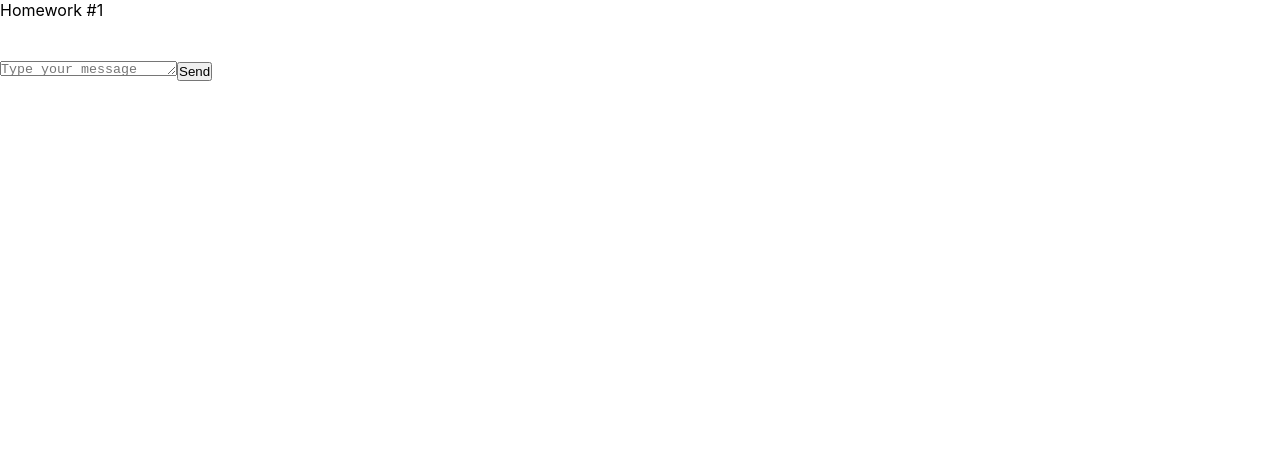
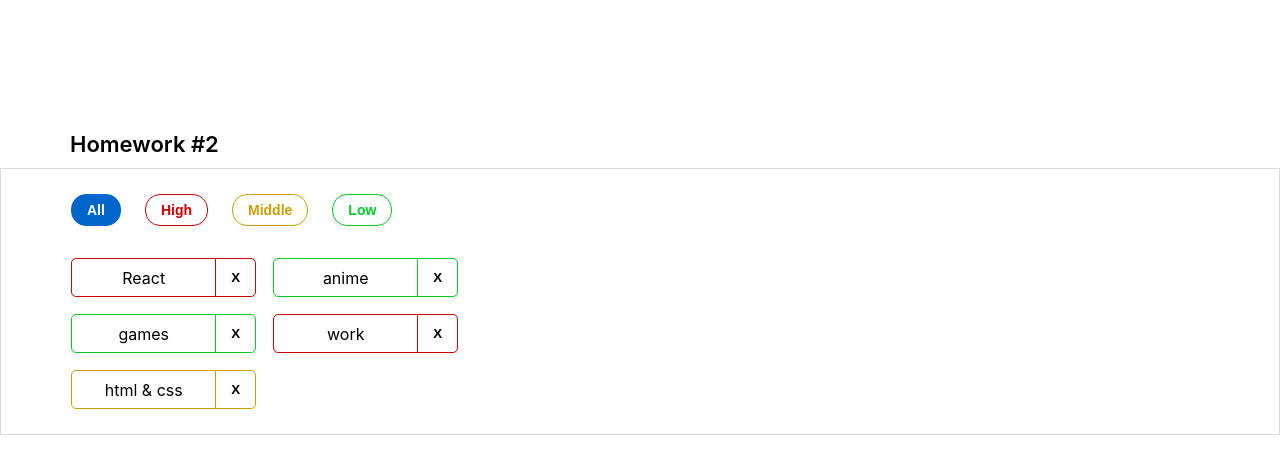
Before and after one commit to vetal1136/hws2-master, a React (Create React App) app: page / in a window 1280 px wide. Shown: the top 474 px of the page. Built offline with nearby package versions, Linux system fonts and the light colour scheme.

Commit message:
2 sprint 2 week 2 homework

```diff
--- a/package.json
+++ b/package.json
@@ -1,6 +1,6 @@
 {
   "name": "hws2",
-  "homepage": "http://IgnatZakalinsky.github.io/hws2",
+  "homepage": "http://vetal1136.github.io/hws2-master",
   "version": "0.1.0",
   "private": true,
   "dependencies": {
--- a/src/s1-main/App.module.css
+++ b/src/s1-main/App.module.css
@@ -1,11 +1,20 @@
 .App {
-    --header_height: 60px;
+
 }
 
 .hw {
-
+    max-width: 1280px;
+    border: 1px solid rgb(217, 217, 217);
+    margin: 0 auto;
+    padding: 25px 70px;
 }
 
 .hwTitle {
+    font-size: 22px;
+    font-weight: 600;
+    line-height: 27px;
+    max-width: 1280px;
+    margin: 131px auto 10px;
+    padding-left: 70px;
 
 }
--- a/src/s1-main/App.tsx
+++ b/src/s1-main/App.tsx
@@ -1,13 +1,15 @@
 import React from 'react'
 import s from './App.module.css'
-import HW1 from '../s2-homeworks/hw01/HW1'
+import HW2 from "../s2-homeworks/hw02/HW2";
+import HW1 from '../s2-homeworks/hw01/HW1';
+
 
 function App() {
     return (
         <div className={s.App}>
-            <HW1/>
+            {/*<HW1/>*/}
             {/*раскомментировать по ходу выполнения*/}
-            {/*<HW2/>*/}
+            <HW2/>
             {/*<HW3/>*/}
             {/*<HW4/>*/}
 
--- a/src/s2-homeworks/hw01/HW1.tsx
+++ b/src/s2-homeworks/hw01/HW1.tsx
@@ -4,6 +4,7 @@
 import s2 from '../../s1-main/App.module.css'
 import FriendMessage from './friend-message/FriendMessage'
 import avatar from './avatar.png'
+import message from "./message/Message";
 
 /*
 * 1 - описать тип MessageType
@@ -14,29 +15,43 @@
 * */
 
 // нужно создать правильный тип вместо any
-export type MessageType = any
+export type MessageType = {
+    id: number,
+    user: UserMessageType,
+    message: TextMessageType
 
+}
+
+export type UserMessageType = {
+    avatar: string,
+    name: string
+}
+
+export type TextMessageType = {
+    text: string,
+    time: string
+}
 // структуру объекта не менять
 export const message0: MessageType = {
     id: 0,
     user: {
         avatar: avatar, // можно менять
-        name: 'Some Name',  // можно менять
+        name: 'Ivan',  // можно менять
     },
     message: {
         text: 'some textsome textsome textsome textsome textsome textsome text', // можно менять
-        time: '22:00', // можно менять
+        time: '22:22', // можно менять
     },
 }
 export const friendMessage0: MessageType = {
     id: 100,
     user: {
         avatar: avatar, // можно менять
-        name: 'Friend Name', // можно менять
+        name: 'Mark', // можно менять
     },
     message: {
         text: 'зеркальное сообщение для тренировки css', // можно менять
-        time: '22:00', // можно менять
+        time: '11:11', // можно менять
     },
 }
 
@@ -58,4 +73,5 @@
     )
 }
 
+
 export default HW1
--- a/src/s2-homeworks/hw01/friend-message/FriendMessage.tsx
+++ b/src/s2-homeworks/hw01/friend-message/FriendMessage.tsx
@@ -1,8 +1,15 @@
 import React from 'react'
 import s from './FriendMessage.module.css'
+import {MessageType} from "../HW1";
+
+export type FriendMessagePropsType = {
+    message:MessageType
+
+}
+
 
 // создать тип вместо any и отобразить приходящие данные
-const FriendMessage = (props: any) => {
+const FriendMessage = (props: FriendMessagePropsType) => {
     return (
         <div
             id={'hw1-friend-message-' + props.message.id}
@@ -11,6 +18,7 @@
             <div className={s.friendImageAndText}>
                 <img
                     id={'hw1-friend-avatar-' + props.message.id}
+                    src={props.message.user.avatar}
                     // создаёт студент
 
                     //
@@ -20,6 +28,7 @@
                         id={'hw1-friend-name-' + props.message.id}
                         className={s.friendName}
                     >
+                        {props.message.user.name}
                         {/*создаёт студент*/}
 
                         {/**/}
@@ -28,6 +37,7 @@
                         id={'hw1-friend-text-' + props.message.id}
                         className={s.friendMessageText}
                     >
+                        {props.message.message.text}
                         {/*создаёт студент*/}
 
                         {/**/}
@@ -38,6 +48,7 @@
                 id={'hw1-friend-time-' + props.message.id}
                 className={s.friendTime}
             >
+                {props.message.message.time}
                 {/*создаёт студент*/}
 
                 {/**/}
--- a/src/s2-homeworks/hw01/message-sender/MessageSender.module.css
+++ b/src/s2-homeworks/hw01/message-sender/MessageSender.module.css
@@ -1,18 +1,37 @@
 .sendForm {
-
+    margin-top: 55px;
+    display: flex;
+    gap: 30px;
 }
 
 .textarea {
-
+    flex-grow: 1;
+    resize: none;
+    border-radius: 20px;
+    background-color: rgb(245, 247, 251);
+    border: none;
+    display: flex;
+    align-items: center;
+    min-height: 40px;
+    padding-top: 15px;
+    padding-left: 20px;
 }
 
 .button {
+    color: white;
+    font-size: 16px;
+    font-weight: 600;
+    line-height: 20px;
+    padding: 10px 40px;
+    border-radius: 20px;
+    background: rgb(0, 102, 204);
+    border: none;
 
 }
 
 .button:hover {
-
+    background: rgb(93, 152, 213);
 }
 .button:active {
-
+    background: rgb(185, 199, 215);
 }
--- a/src/s2-homeworks/hw01/message/Message.tsx
+++ b/src/s2-homeworks/hw01/message/Message.tsx
@@ -1,27 +1,35 @@
 import React from 'react'
 import s from './Message.module.css'
+import {MessageType} from "../HW1";
 
 // нужно создать правильный тип вместо any
-export type MessagePropsType = any
+export type MessagePropsType = {
+    message:MessageType
+
+}
 
 // нужно отобразить приходящие данные
 const Message = (props: MessagePropsType) => {
+
     return (
-        <div id={'hw1-message-' + props.message.id} className={s.message}>
+        <div id={'hw1-message-' + props.message.id}  className={s.message}>
             <div className={s.imageAndText}>
                 <img
                     id={'hw1-avatar-' + props.message.id}
+                    src={props.message.user.avatar}
                     // создаёт студент
 
                     //
                 />
                 <div className={s.text}>
                     <div id={'hw1-name-' + props.message.id} className={s.name}>
+                        {props.message.user.name}
                         {/*создаёт студент*/}
 
                         {/**/}
                     </div>
                     <pre id={'hw1-text-' + props.message.id} className={s.messageText}>
+                        {props.message.message.text}
                         {/*создаёт студент*/}
 
                         {/**/}
@@ -29,6 +37,7 @@
                 </div>
             </div>
             <div id={'hw1-time-' + props.message.id} className={s.time}>
+                {props.message.message.time}
                 {/*создаёт студент*/}
 
                 {/**/}
--- a/src/s2-homeworks/hw02/HW2.tsx
+++ b/src/s2-homeworks/hw02/HW2.tsx
@@ -17,16 +17,17 @@
 * */
 
 // types
-export type AffairPriorityType = any // need to fix any
+export type AffairPriorityType = 'high' | 'middle' | 'low'
+
 export type AffairType = {
-    _id: any // need to fix any
-    name: any // need to fix any
+    _id: number // need to fix any
+    name: string // need to fix any
     priority: AffairPriorityType
 }
 export type FilterType = 'all' | AffairPriorityType
 
 // constants
-const defaultAffairs: any = [ // need to fix any
+const defaultAffairs: AffairType[] = [ // need to fix any
     {_id: 1, name: 'React', priority: 'high'}, // студенты могут изменить содержимое name и количество элементов в массиве, ...priority не менять!
     {_id: 2, name: 'anime', priority: 'low'},
     {_id: 3, name: 'games', priority: 'low'},
@@ -35,23 +36,23 @@
 ]
 
 // pure helper functions
-export const filterAffairs = (affairs: any, filter: any): any => { // need to fix any
-
-
-    return affairs // need to fix
+export const filterAffairs = (affairs: AffairType[], filter: FilterType): AffairType[] => { // need to fix any
+    return filter === 'all'
+        ? affairs
+        : affairs.filter(a => a.priority === filter) // need to fix
 }
-export const deleteAffair = (affairs: any, _id: any): any => { // need to fix any
-
-    return affairs // need to fix
+export const deleteAffair = (affairs: AffairType[], _id: number): AffairType[] => { // need to fix any
+    return affairs.filter(a => a._id !== _id)
 }
 
 function HW2() {
-    const [affairs, setAffairs] = useState<any>(defaultAffairs) // need to fix any
+    const [affairs, setAffairs] = useState<AffairType[]>(defaultAffairs) // need to fix any
     const [filter, setFilter] = useState<FilterType>('all')
 
     const filteredAffairs = filterAffairs(affairs, filter)
-    const deleteAffairCallback = (_id: any) => { // need to fix any
-        // need to fix
+    const deleteAffairCallback = (_id: number) => { // need to fix any
+        const updateAffairsAfterDelete = deleteAffair(affairs, _id)
+        setAffairs(updateAffairsAfterDelete)
     }
 
     return (
--- a/src/s2-homeworks/hw02/affairs/Affairs.tsx
+++ b/src/s2-homeworks/hw02/affairs/Affairs.tsx
@@ -4,23 +4,27 @@
 import s from './Affairs.module.css'
 
 type AffairsPropsType = {
-    data: any // need to fix any
-    setFilter: any
-    deleteAffairCallback: any
+    data: AffairType[] // need to fix any
+    setFilter: (filter: FilterType) => void
+    deleteAffairCallback: (_id: number) => void
     filter: FilterType
 }
 
 function Affairs(props: AffairsPropsType) {
     const setAll = () => {
+        props.setFilter("all")
         // need to fix
     }
     const setHigh = () => {
+        props.setFilter('high')
         // need to fix
     }
     const setMiddle = () => {
+        props.setFilter('middle')
         // need to fix
     }
     const setLow = () => {
+        props.setFilter('low')
         // need to fix
     }
 
--- a/src/s2-homeworks/hw02/affairs/affair/Affair.tsx
+++ b/src/s2-homeworks/hw02/affairs/affair/Affair.tsx
@@ -6,11 +6,12 @@
 type AffairPropsType = {
     // key не нужно типизировать
     affair: AffairType
-    deleteAffairCallback: any // need to fix any
+    deleteAffairCallback: (_id: number) => void // need to fix any
 }
 
 function Affair(props: AffairPropsType) {
     const deleteCallback = () => {
+        props.deleteAffairCallback(props.affair._id)
         // need to fix
     }
 
@@ -24,7 +25,7 @@
             className={affairClass}
         >
             <div id={'hw2-name-' + props.affair._id} className={nameClass}>
-                {/*создаёт студент*/}
+                {props.affair.name}
 
                 {/**/}
             </div>
@@ -35,6 +36,7 @@
             <button
                 id={'hw2-button-delete-' + props.affair._id}
                 className={buttonClass}
+                onClick={deleteCallback}
                 // need to fix
 
             >
```
